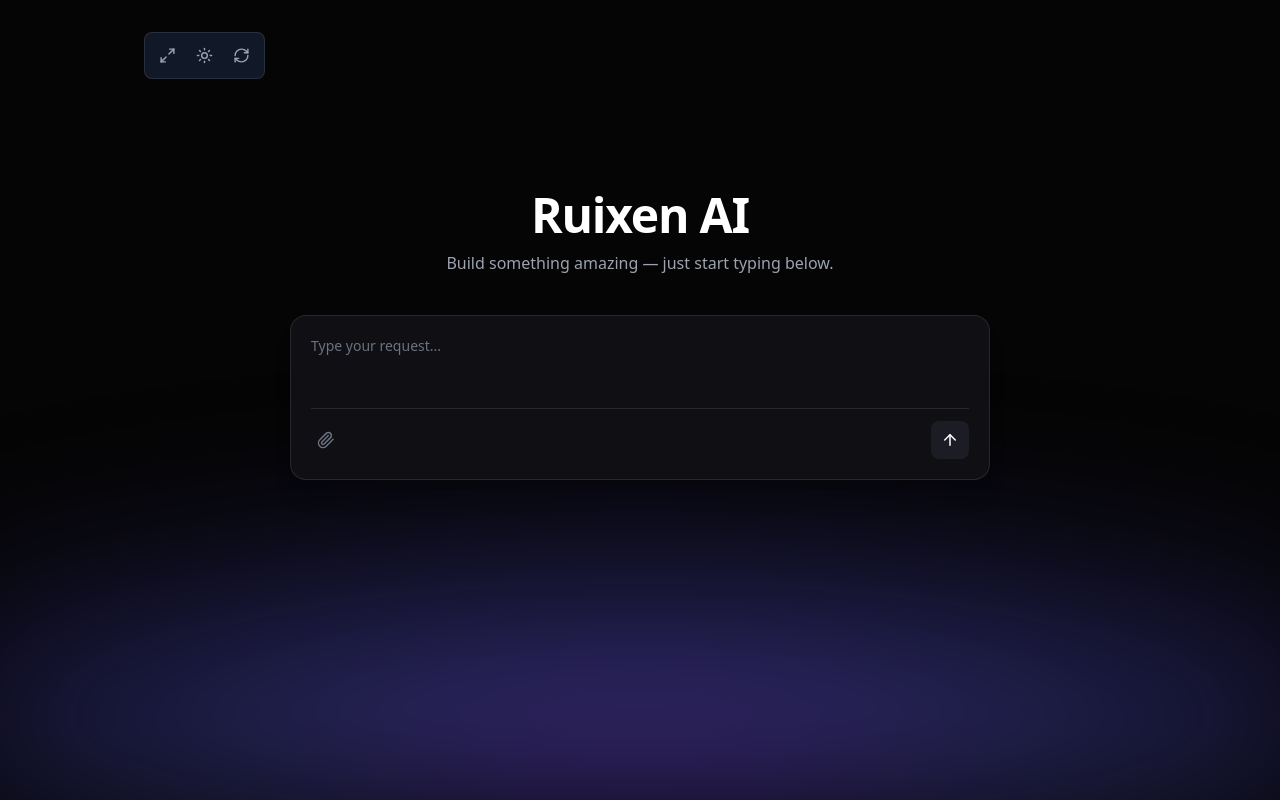
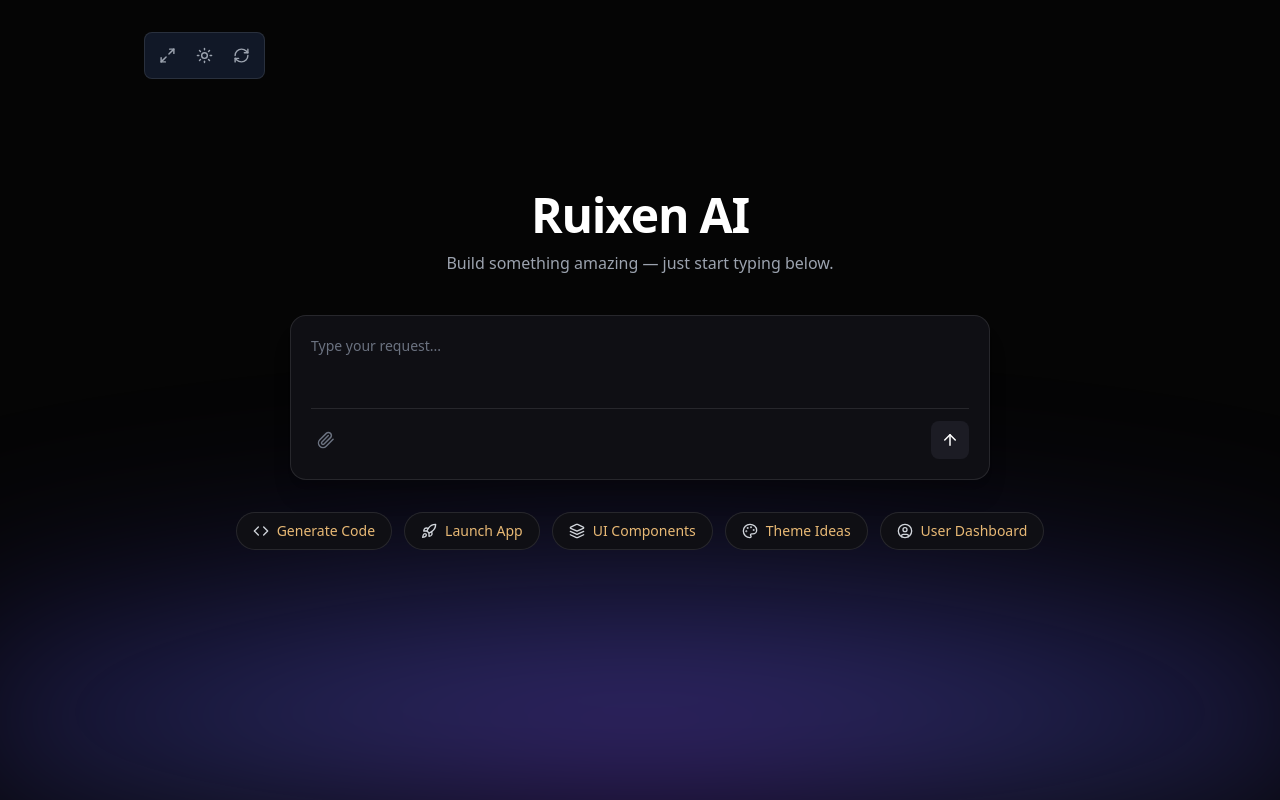
Before and after one commit to xoralife/chatboard---v.1, a Next.js app in the folder frontend/: page / in a window 1280 px wide. Built offline with nearby package versions, Linux system fonts and the light colour scheme.

Commit message:
feat: add quick action pills row 1 (generate code, launch app, etc)

```diff
--- a/frontend/app/page.tsx
+++ b/frontend/app/page.tsx
@@ -6,7 +6,20 @@
   RefreshCw,
   Paperclip,
   ArrowUp,
+  Code,
+  Rocket,
+  Layers,
+  Palette,
+  UserCircle,
 } from 'lucide-react'
+
+const quickActionsRow1 = [
+  { icon: Code, label: 'Generate Code' },
+  { icon: Rocket, label: 'Launch App' },
+  { icon: Layers, label: 'UI Components' },
+  { icon: Palette, label: 'Theme Ideas' },
+  { icon: UserCircle, label: 'User Dashboard' },
+]
 
 export default function Home() {
   return (
@@ -60,6 +73,23 @@
             </button>
           </div>
         </div>
+
+        <div className="mt-8 flex flex-col items-center gap-3">
+          <div className="flex flex-wrap justify-center gap-3">
+            {quickActionsRow1.map((action) => {
+              const Icon = action.icon
+              return (
+                <button
+                  key={action.label}
+                  className="flex items-center gap-2 rounded-full border border-white/10 bg-[#0f0f14] px-4 py-2 text-sm transition-colors hover:bg-[#1a1a22]"
+                >
+                  <Icon size={16} className="text-gray-300" />
+                  <span className="text-[#e8b975]">{action.label}</span>
+                </button>
+              )
+            })}
+          </div>
+        </div>
       </div>
     </main>
   )
```
